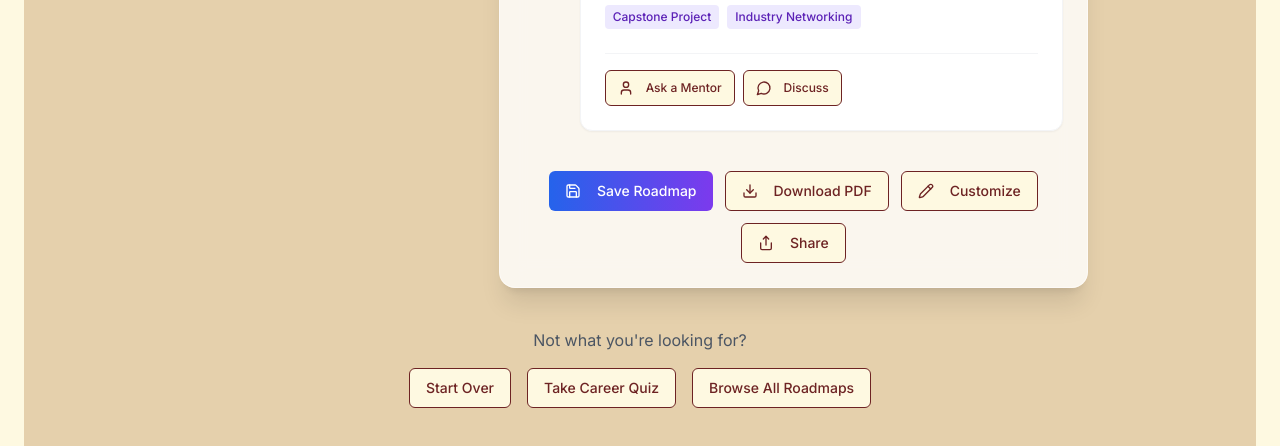
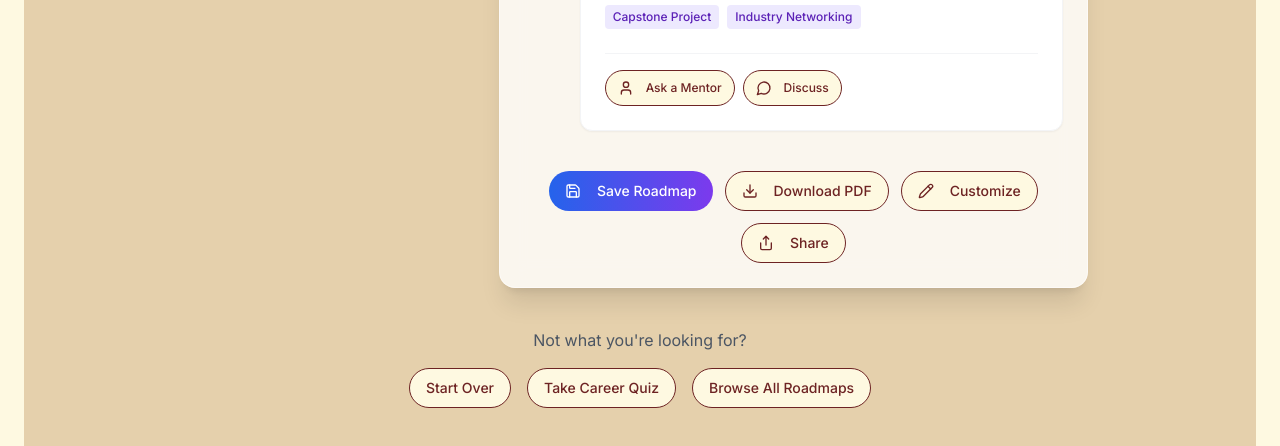
Before and after one commit to saitejaguguloth/Climbup_career, a React (Vite) app: page /roadmap/data-scientist in a window 1280 px wide. Shown: the part 2258-2704 px from the top of the page. Built offline with nearby package versions, Linux system fonts and the light colour scheme; the HTML template or start-up script is replaced by a standard one.

Commit message:
Visual edit in Lovable
Edited UI in Lovable

```diff
--- a/src/pages/RoadmapPage.tsx
+++ b/src/pages/RoadmapPage.tsx
@@ -340,7 +340,7 @@ const RoadmapPage = () => {
             <div className="bg-white p-6 rounded-xl border border-gray-100 shadow-sm flex-1">
               <div className="flex justify-between items-center mb-4">
                 <h3 className="font-bold text-xl text-gray-900">{stage.name}</h3>
-                <Button variant={completedSteps[`${stage.name.toLowerCase().replace(/\s+/g, '-')}`] ? "default" : "outline"} size="sm" className={completedSteps[`${stage.name.toLowerCase().replace(/\s+/g, '-')}`] ? "bg-green-600" : "text-xs"} onClick={() => handleMarkAsDone(`${stage.name.toLowerCase().replace(/\s+/g, '-')}`)}>
+                <Button variant={completedSteps[`${stage.name.toLowerCase().replace(/\s+/g, '-')}`] ? "default" : "outline"} size="sm" onClick={() => handleMarkAsDone(`${stage.name.toLowerCase().replace(/\s+/g, '-')}`)} className="rounded-3xl my-0 text-base bg-[E5D0AC] bg-[#e5d0ac] py-[7px] px-[24px] font-light">
                   <Check className="mr-1 h-4 w-4" />
                   {completedSteps[`${stage.name.toLowerCase().replace(/\s+/g, '-')}`] ? "Completed" : "Mark as Done"}
                 </Button>
@@ -463,11 +463,11 @@ const RoadmapPage = () => {
 
                 {/* Discussion buttons */}
                 <div className="flex space-x-2 mt-4 pt-4 border-t border-gray-100">
-                  <Button size="sm" variant="outline" className="text-xs flex items-center" onClick={() => setGroupChatOpen(true)}>
+                  <Button size="sm" variant="outline" onClick={() => setGroupChatOpen(true)} className="text-xs flex items-center rounded-3xl">
                     <User className="mr-1 h-4 w-4" />
                     Ask a Mentor
                   </Button>
-                  <Button size="sm" variant="outline" className="text-xs flex items-center" onClick={() => setGroupChatOpen(true)}>
+                  <Button size="sm" variant="outline" onClick={() => setGroupChatOpen(true)} className="text-xs flex items-center rounded-3xl">
                     <MessageCircle className="mr-1 h-4 w-4" />
                     Discuss
                   </Button>
@@ -660,19 +660,19 @@ const RoadmapPage = () => {
 
                     {/* Action buttons */}
                     <div className="mt-10 flex flex-wrap gap-3 justify-center">
-                      <Button className="bg-gradient-to-r from-blue-600 to-violet-600 hover:from-blue-700 hover:to-violet-700 text-white" onClick={handleSaveRoadmap}>
+                      <Button onClick={handleSaveRoadmap} className="bg-gradient-to-r from-blue-600 to-violet-600 hover:from-blue-700 hover:to-violet-700 text-white bg-[#e5d0ac] rounded-3xl">
                         <Save className="mr-2 h-4 w-4" />
                         Save Roadmap
                       </Button>
-                      <Button variant="outline" onClick={handleDownloadPDF}>
+                      <Button variant="outline" onClick={handleDownloadPDF} className="rounded-3xl">
                         <Download className="mr-2 h-4 w-4" />
                         Download PDF
                       </Button>
-                      <Button variant="outline" onClick={handleCustomize}>
+                      <Button variant="outline" onClick={handleCustomize} className="rounded-3xl">
                         <Pencil className="mr-2 h-4 w-4" />
                         Customize
                       </Button>
-                      <Button variant="outline" onClick={handleShareRoadmap}>
+                      <Button variant="outline" onClick={handleShareRoadmap} className="rounded-3xl">
                         <Share className="mr-2 h-4 w-4" />
                         Share
                       </Button>
@@ -684,13 +684,13 @@ const RoadmapPage = () => {
               <div className="mt-10 text-center">
                 <p className="text-gray-600 mb-4">Not what you're looking for?</p>
                 <div className="flex flex-wrap gap-4 justify-center">
-                  <Button variant="outline" onClick={() => setCurrentStep(1)}>
+                  <Button variant="outline" onClick={() => setCurrentStep(1)} className="rounded-3xl">
                     Start Over
                   </Button>
-                  <Button variant="outline" onClick={() => navigate("/quiz")}>
+                  <Button variant="outline" onClick={() => navigate("/quiz")} className="rounded-3xl">
                     Take Career Quiz
                   </Button>
-                  <Button variant="outline" onClick={handleViewAllRoadmaps}>
+                  <Button variant="outline" onClick={handleViewAllRoadmaps} className="rounded-3xl">
                     Browse All Roadmaps
                   </Button>
                 </div>
```
